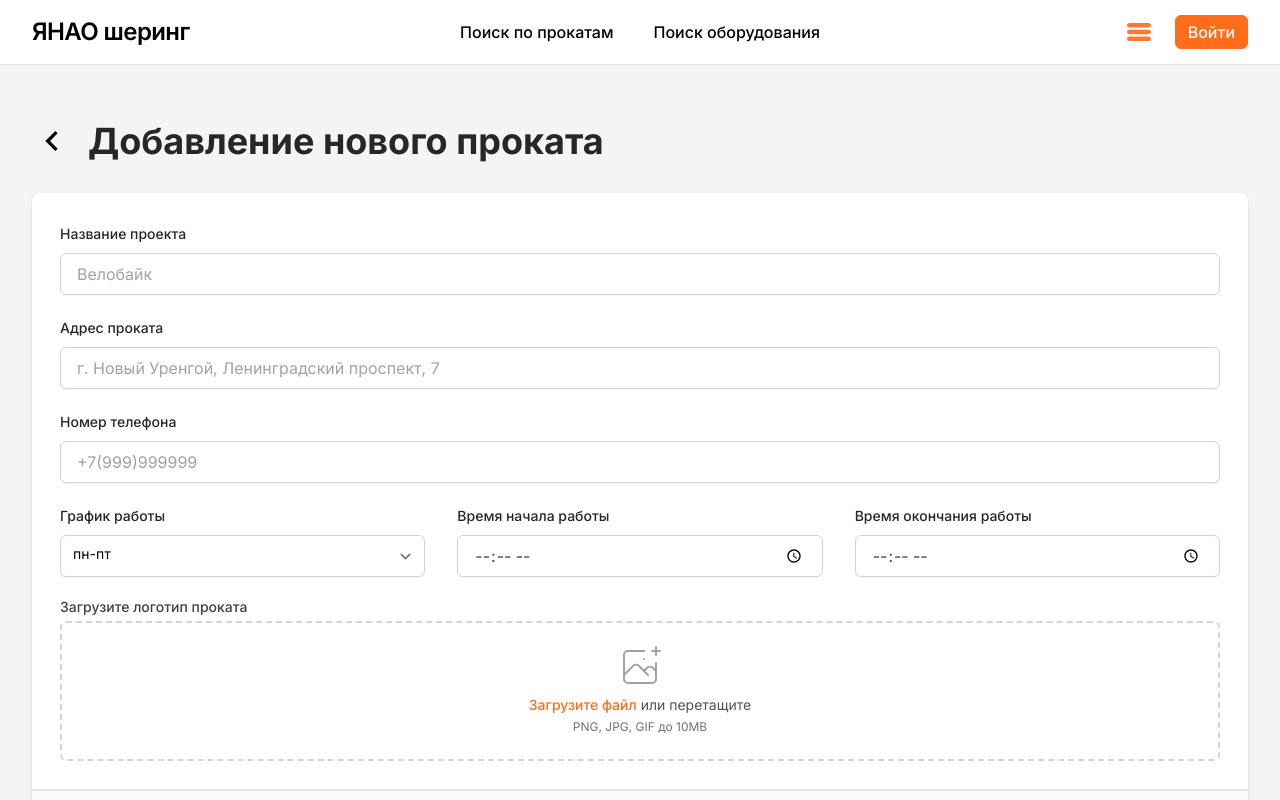
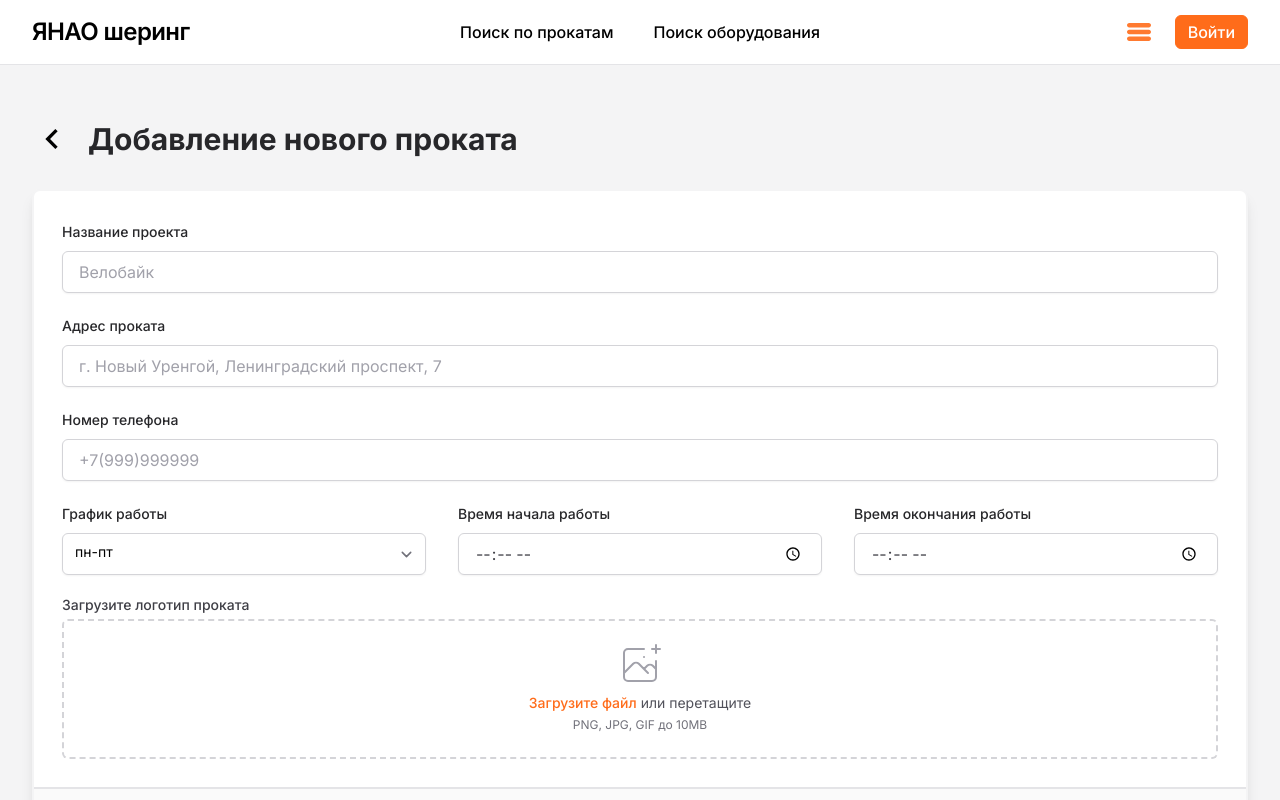
Before and after one commit to LookFor-Inc/yanao-rental-front, a React (Create React App) app: page /landlord/add in a window 1280 px wide. Shown: the top 800 px of the page. Built offline with nearby package versions, Linux system fonts and the light colour scheme.

Commit message:
Upd: landlord templates

```diff
--- a/src/data/backend.js
+++ b/src/data/backend.js
@@ -1,7 +1,7 @@
 import HttpStatus from '@/utils/httpStatus'
 
-export const API_BASE_URL = 'https://yanao-sharing-backend.herokuapp.com'
-export const OAUTH2_REDIRECT_URI = 'https://yanao-sharing.herokuapp.com/auth/oauth2/callback'
+export const API_BASE_URL = 'http://localhost:8080'
+export const OAUTH2_REDIRECT_URI = 'http://localhost:3000/auth/oauth2/callback'
 
 /**
  * Получение ссылки авторизации через соц. сеть
--- a/src/pages/Landlord/LandlordAddRentalsPage.js
+++ b/src/pages/Landlord/LandlordAddRentalsPage.js
@@ -10,7 +10,7 @@ import Input from '@/components/Input'
 function LandlordAddRentalsPage({name, address, phoneNumber, startTime, endTime, schedule, newRental=true}) {
   return (
     <>
-      <div className='flex flex-col items-center w-full h-full bg-gray-100 min-h-screen'>
+      <div className='flex flex-col items-center w-full h-full min-h-screen'>
         <Container>
           <div className='flex space-x-4 items-center'>
             {newRental &&
@@ -18,11 +18,11 @@ function LandlordAddRentalsPage({name, address, phoneNumber, startTime, endTime,
               <ChevronLeftIcon className='w-10 h-10'/>
             </Link>
             }
-            <h1 className={'text-4xl text-gray-800 font-bold ' + (newRental ? 'my-8' : 'mb-8')}>
+            <h1 className={'text-3xl text-gray-800 font-bold ' + (newRental ? 'my-8' : 'mb-8')}>
               Добавление нового проката
             </h1>
           </div>
-          <Card>
+          <Card className='shadow-lg border-2 border-gray-100'>
             <Card.Body>
               <div className='bg-white'>
                 <div className='grid grid-cols-6'>
--- a/src/pages/Landlord/components/RentalEquipments.js
+++ b/src/pages/Landlord/components/RentalEquipments.js
@@ -2,6 +2,7 @@ import React, {useEffect, useState} from 'react'
 import {useParams} from 'react-router-dom'
 import TrashIcon from '@/assets/icons/TrashIcon'
 import WrenchIcon from '@/assets/icons/WrenchIcon'
+import Button from '@/components/Button'
 import Card from '@/components/Card/Card'
 import {takeRentService} from '@/services/rentServiceService'
 
@@ -19,6 +20,9 @@ function RentalEquipments() {
 
   return (
     <div>
+      <div className='flex flex-row-reverse w-full'>
+        <Button color='primary'>Добавить оборудование</Button>
+      </div>
       {Object.entries(categories).map(([categoryName, equipments], id) => (
         <div className='mt-12' key={id}>
           <h1 className='text-2xl text-gray-800 font-bold mb-6'>
@@ -26,7 +30,7 @@ function RentalEquipments() {
           </h1>
           <div className='grid lg:grid-cols-4 md:grid-cols-3 sm:grid-cols-2 gap-4'>
             {equipments.map((equipment, idx) => (
-              <Card key={idx} className='flex flex-col justify-between'>
+              <Card key={idx} className='flex flex-col justify-between border-2 border-gray-100 shadow-md'>
                 <div className='flex items-center justify-center'>
                   <img
                     className='w-52 p-2'
```
